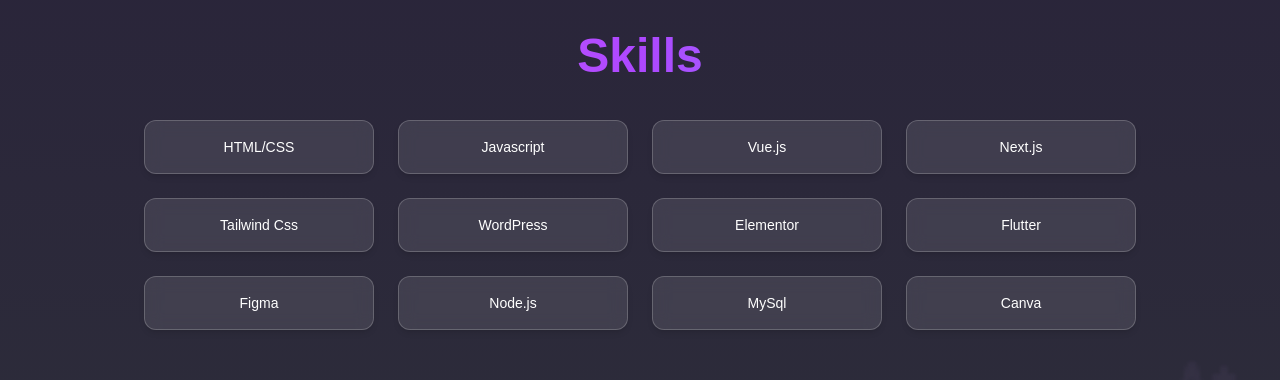
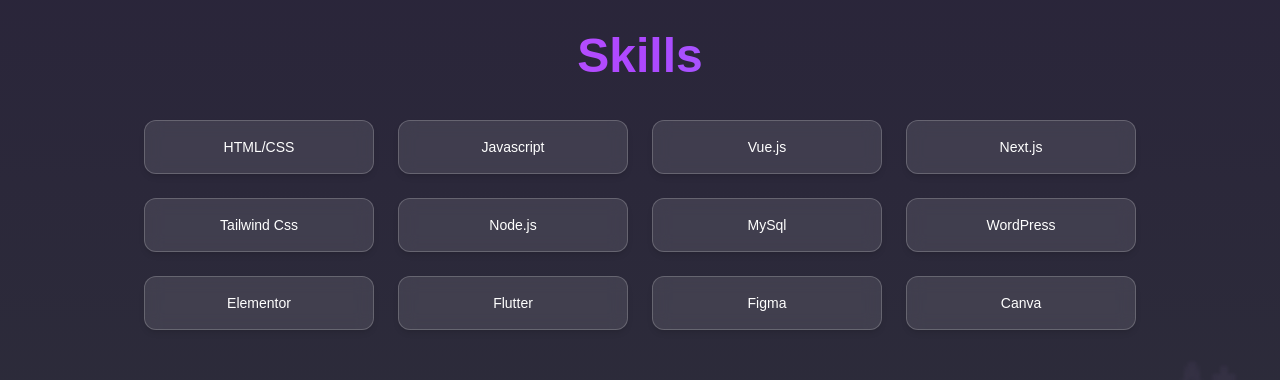
Before and after one commit to Itsssammara/Web-Developer-Portfolio, a Next.js app: page / in a window 1280 px wide. Shown: the part 2460-2840 px from the top of the page. Built offline with nearby package versions, Linux system fonts and the light colour scheme.

Commit message:
final updates

```diff
--- a/src/app/page.js
+++ b/src/app/page.js
@@ -260,12 +260,12 @@
     'Vue.js',
     'Next.js',
     'Tailwind Css',
+    'Node.js',
+    'MySql',
     'WordPress',
     'Elementor',
     'Flutter',
     'Figma',
-    'Node.js',
-    'MySql',
     'Canva'
 
   ].map((skill, i) => (
```
